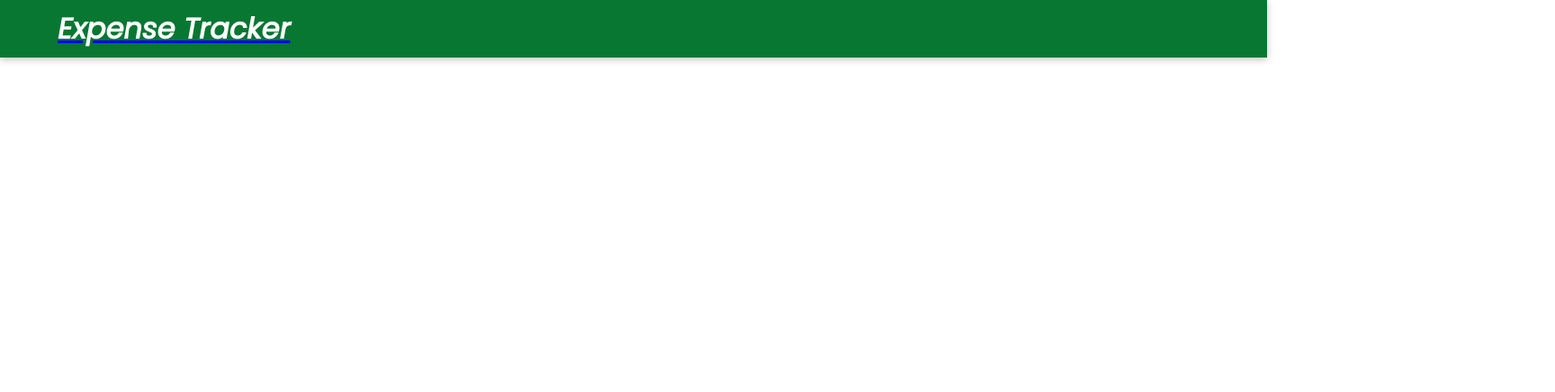
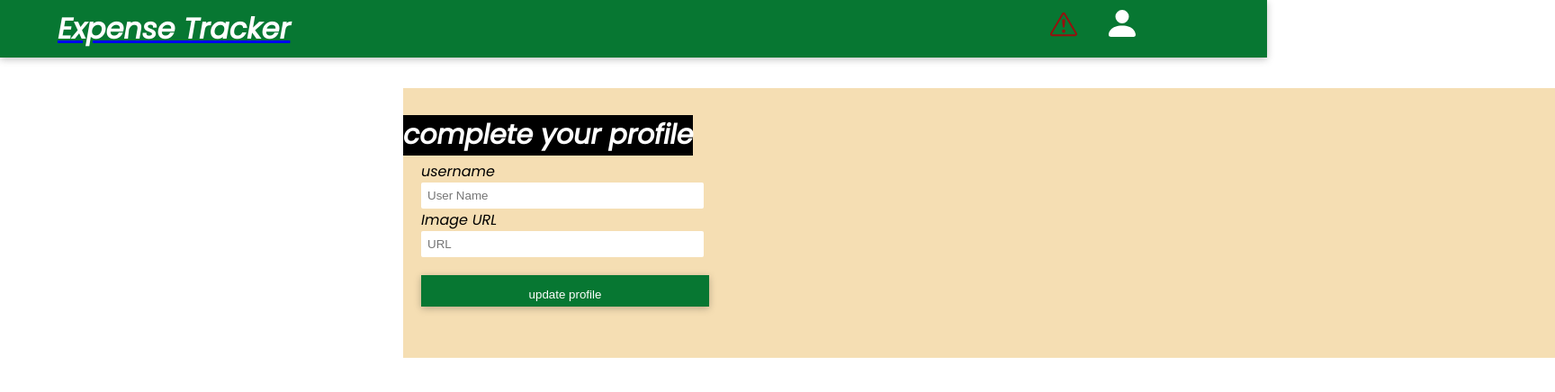
Before and after one commit to shoiebjaveed/react-ExpenseTracker, a React (Create React App) app: page /complete in a window 1280 px wide. Before the commit this address had no page. Shown: the top 436 px of the page at 90% size, 1728 px wide, since content can reach past the window. Built offline with nearby package versions, Linux system fonts and the light colour scheme.

Commit message:
Added profile and complete profile details

```diff
--- a/src/App.js
+++ b/src/App.js
@@ -1,10 +1,13 @@
 import { BrowserRouter, Route, Routes, } from "react-router-dom";
 import Header from "./components/Layout/Header";
+import Profile from "./components/Layout/user/Profile";
 import Home from "./pages/home/Home";
 import Login from "./pages/login/Login";
 import Signup from './pages/signup/Signup';
+import CompleteProfile from "./components/Layout/user/CompleteProfile";
 
 function App() {
+
   return (
     <BrowserRouter>
     <Header />
@@ -12,6 +15,8 @@ function App() {
       <Route path='/' element={<Home />} />
       <Route path='/login' element={<Login />} />
       <Route path='/signup' element={<Signup />} />
+      <Route path='/profile' element={<Profile />} />
+      <Route path='/complete' element={<CompleteProfile />} />
     </Routes>
     </BrowserRouter>
 
--- a/src/components/Layout/Header.js
+++ b/src/components/Layout/Header.js
@@ -1,13 +1,24 @@
 import { Link } from 'react-router-dom';
 import classes from './Header.module.css';
+import { BsFillPersonFill, BsExclamationTriangle } from "react-icons/bs";
 
 const Header = () => {
 
-    return (
-      <header className={classes.header}>
-        <Link to='/'><h1>Expense Tracker</h1></Link>
-      </header>
-    )
+  return (
+    <header className={classes.header}>
+      <Link to='/'><h1>Expense Tracker</h1></Link>
+      <div className={classes.profile}>
+        <Link to='/profile'>
+          <h3><BsFillPersonFill /></h3>
+        </Link>
+      </div>
+      <div className={classes.complete}>
+        <Link to='/complete'>
+          <h3><BsExclamationTriangle /></h3>
+        </Link>
+      </div>
+    </header>
+  )
 }
 
 export default Header;
--- a/src/components/Layout/Header.module.css
+++ b/src/components/Layout/Header.module.css
@@ -19,3 +19,38 @@
   cursor: pointer;
   color: rgb(255, 255, 255);
 }
+
+.profile {
+  position: absolute;
+  right: 10%;
+}
+
+.profile a {
+  text-decoration: none;
+}
+
+.profile h3 {
+  font-size: 40px;
+  justify-content: center;
+  cursor: pointer;
+  color: white;
+}
+
+.profile h3:hover {
+  color: rgb(173, 165, 165);
+}
+
+.complete {
+  position: absolute;
+  right: 15%;
+}
+
+.complete h3 {
+  text-align: center;
+  font-size: 30px;
+  color: rgb(153, 14, 14);
+}
+
+.complete h3:hover {
+  color: red;
+}
--- /dev/null
+++ b/src/components/Layout/user/CompleteProfile.js
@@ -0,0 +1,71 @@
+import { useContext, useRef, useState } from 'react';
+import AuthContext from '../../../store/auth-context';
+import classes from './CompleteProfile.module.css';
+
+
+const CompleteProfile = () => {
+    const authCtx = useContext(AuthContext);
+    const username = useRef();
+    const imageurl = useRef();
+    const [isLoading, setIsLoading] = useState(false);
+
+    const submitHandler = (event) => {
+        event.preventDefault();
+        const enterUsername = username.current.value;
+        const enterImageurl = imageurl.current.value;
+        //Making a post request:
+        fetch('https://identitytoolkit.googleapis.com/v1/accounts:update?key=AIzaSyAhbVAuWXkewbZNP1a1KknskpNGB_F8deU',
+            {
+                method: 'POST',
+                body: JSON.stringify({
+                    idToken: authCtx.token,
+                    displayName: enterUsername,
+                    photoUrl: enterImageurl,
+                    returnSecureToken: true
+                }),
+                headers: {
+                    'Content-Type': 'application/json'
+                }
+            }
+        ).then(res => {
+            setIsLoading(false)
+            if (res.ok) {
+              return res.json()
+            } else {
+              return res.json().then(data => {
+                let error = 'update failed!...'
+                if (data && data.error && data.error.message) {
+                  error = data.error.message;
+                }
+                alert(error)
+                throw new Error(error)
+              })
+            }
+          }).then(data => {
+            console.log(data);
+          })/*if sucessfull connection*/
+          .catch((err => {
+            alert(err.message)
+          }))//if connection failed
+    }
+
+    return (
+        <>
+            <div className={classes.profile}>
+                <h3>complete your profile</h3>
+                <form onSubmit={submitHandler}>
+                    <label>username</label>
+                    <input type='text' placeholder='User Name' required ref={username} />
+                    <label>Image URL</label>
+                    <input type='url' placeholder='URL' required ref={imageurl} />
+                    <button type='submit'>
+                    {!isLoading && <p>update profile</p>}
+                    {isLoading && <p>please wait.....</p>}
+                    </button>
+                </form>
+            </div>
+        </>
+    )
+}
+
+export default CompleteProfile;
--- /dev/null
+++ b/src/components/Layout/user/CompleteProfile.module.css
@@ -0,0 +1,47 @@
+.profile {
+    position: absolute;
+    justify-content: center;
+    left: 35%;
+    margin-top: 7%;
+    background-color: wheat;
+    height: 300px;
+    width: 100%;
+}
+
+.profile h3 {
+    background-color: black;
+    color: white;
+    position: absolute;
+    font-size: 30px;
+    justify-content: center;
+    cursor: pointer;
+}
+
+.profile h3:hover {
+    color: rgb(173, 165, 165);
+}
+
+.profile form {
+    width: 300px;
+    margin-top: 80px;
+    margin-left: 20px;
+}
+
+.profile form input {
+  width: 100%;
+  padding: 7px;
+  border: none;
+  border-radius: 2px;
+  outline: none;
+}
+
+.profile form button {
+    width: 320px;
+    height: 35px;
+    margin-top: 20px;
+    border: none;
+    cursor: pointer;
+    background-color: #077732;
+    color: rgb(255, 255, 255);
+    box-shadow: 0 2px 8px rgba(0, 0, 0, 0.25);
+}
--- /dev/null
+++ b/src/components/Layout/user/Profile.js
@@ -0,0 +1,15 @@
+import classes from './Profile.module.css';
+
+
+const Profile = () => {
+
+    return (
+        <>
+        <div className={classes.profile}>
+            <h3>welcome to your profile</h3>
+        </div>
+        </>
+    )
+}
+
+export default Profile;
--- /dev/null
+++ b/src/components/Layout/user/Profile.module.css
@@ -0,0 +1,22 @@
+.profile {
+    position: absolute;
+    justify-content: center;
+    left: 35%;
+    margin-top: 7%;
+    background-color: wheat;
+    height: 300px;
+    width: 100%;
+}
+
+.profile h3 {
+    background-color: black;
+    color: white;
+    position: absolute;
+    font-size: 30px;
+    justify-content: center;
+    cursor: pointer;
+}
+
+.profile h3:hover {
+    color: rgb(173, 165, 165);
+}
--- a/src/index.js
+++ b/src/index.js
@@ -1,7 +1,9 @@
 import ReactDOM from 'react-dom/client';
-
 import './index.css';
 import App from './App';
+import { AuthContextProvider } from './store/auth-context';
 
 const root = ReactDOM.createRoot(document.getElementById('root'));
-root.render(<App />);
+root.render(
+    <AuthContextProvider><App /></AuthContextProvider>
+);
--- a/src/pages/home/Home.js
+++ b/src/pages/home/Home.js
@@ -1,14 +1,19 @@
+import { useContext } from 'react';
 import { Link } from 'react-router-dom';
+import AuthContext from '../../store/auth-context';
 import classes from './Home.module.css';
 
 const Home = () => {
+    const authCtx = useContext(AuthContext);
+    const isLoggedIn = authCtx.isLoggedIn;
 
     return (
         <>
         <section className={classes.starting}>
             <h1>Welcome to Expense Tracker</h1>
-            <Link to='/login'><button>Login</button></Link>
-            <Link to='/signup'><button>signup</button></Link>
+            {isLoggedIn && <h2>Welcome {authCtx.email}</h2>}
+            {!isLoggedIn && (<Link to='/login'><button>Login</button></Link>)}
+            {!isLoggedIn &&(<Link to='/signup'><button>signup</button></Link>)}
         </section>
         </>
     )
--- a/src/pages/login/Login.js
+++ b/src/pages/login/Login.js
@@ -1,9 +1,12 @@
-import { useRef, useState } from 'react'
-import { Link } from 'react-router-dom'
+import { useContext, useRef, useState } from 'react'
+import { Link, useNavigate } from 'react-router-dom'
+import AuthContext from '../../store/auth-context';
 import classes from './Login.module.css'
 
 const Login = () => {
-    const [isLoading, setIsLoading] = useState(false)
+    const [isLoading, setIsLoading] = useState(false);
+    const authCtx = useContext(AuthContext);
+    const history = useNavigate()
     const email = useRef();
     const password = useRef();
 
@@ -40,7 +43,9 @@ const Login = () => {
           })
         }
       }).then(data => {
-        console.log(data)
+        authCtx.login(data.idToken, data.email);
+        history('/');
+
       })/*if sucessfull connection*/
       .catch((err => {
         alert(err.message)
--- a/src/pages/signup/Signup.js
+++ b/src/pages/signup/Signup.js
@@ -1,8 +1,9 @@
 import { useRef, useState } from 'react'
-import { Link } from 'react-router-dom'
+import { Link, useNavigate } from 'react-router-dom'
 import classes from './Signup.module.css'
 
 const Signup = () => {
+  const history = useNavigate();
   const [isLoading, setIsLoading] = useState(false);
   const email = useRef();
   const password = useRef();
@@ -33,6 +34,7 @@ const Signup = () => {
       ).then(res => {
         setIsLoading(false)
         if (res.ok) {
+          history('/login');
           // ...
         } else {
           return res.json().then(data => {
--- /dev/null
+++ b/src/store/auth-context.js
@@ -0,0 +1,39 @@
+import React, { useState } from "react"
+
+const AuthContext = React.createContext({
+    token: '',
+    email: '',
+    isLoggedIn: false,
+    login: (token) => { },
+    logout: () => { }
+});
+
+export const AuthContextProvider = (props) => {
+    const [token, setToken] = useState(null);
+    const [email, setEmail] = useState('');
+    const userIsLoggedIn = !!token;
+
+    const loginHandler = (token, email) => {
+        setToken(token);
+        setEmail(email)
+    }
+
+    const logoutHandler = () => {
+        setToken(null);
+        setEmail('');
+    }
+
+    const contextValue = {
+        token: token,
+        email: email,
+        isLoggedIn: userIsLoggedIn,
+        login: loginHandler,
+        logout: logoutHandler
+    }
+
+
+
+    return <AuthContext.Provider value={contextValue}>{props.children}</AuthContext.Provider>
+}
+
+export default AuthContext;
```
